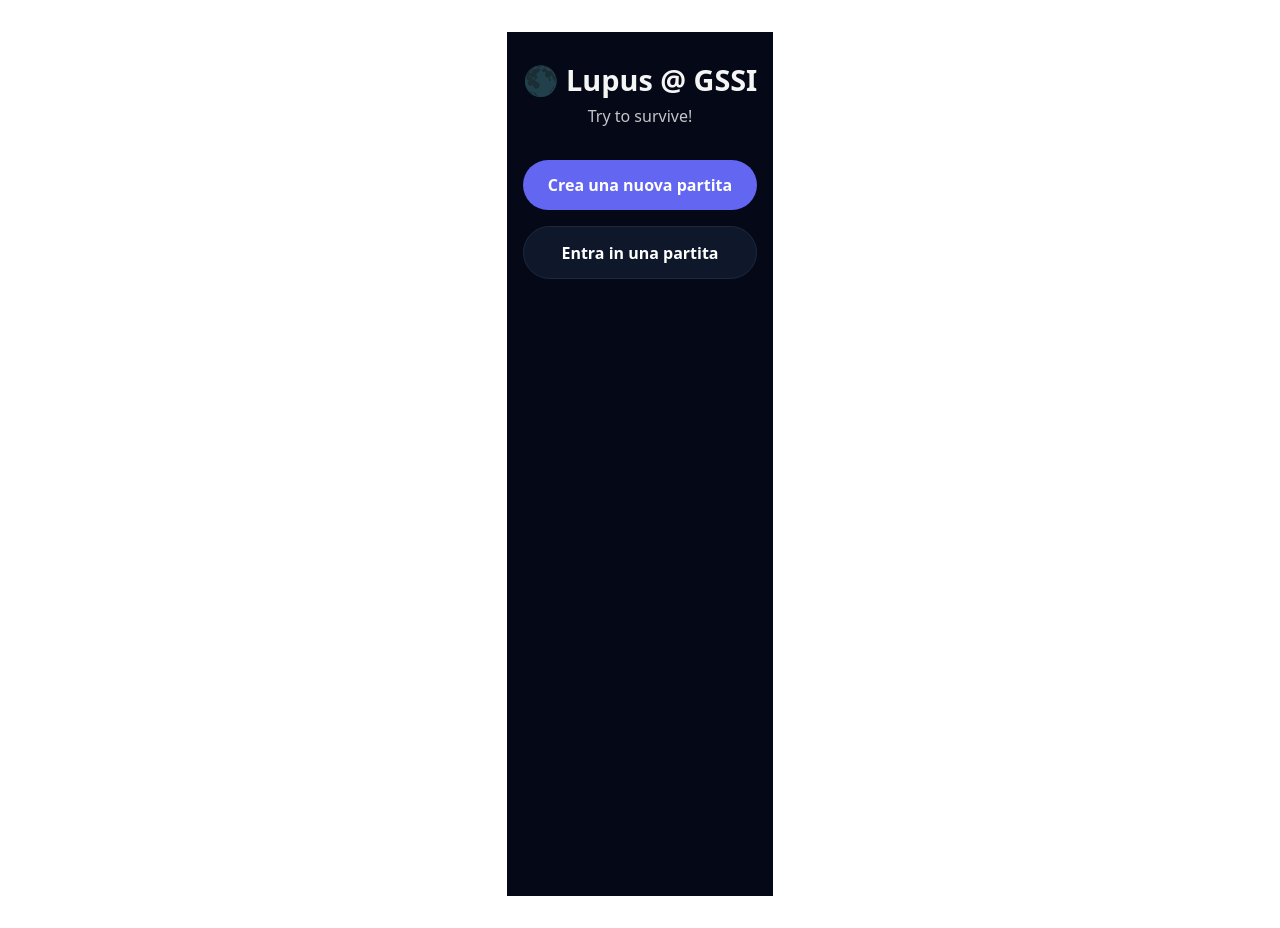
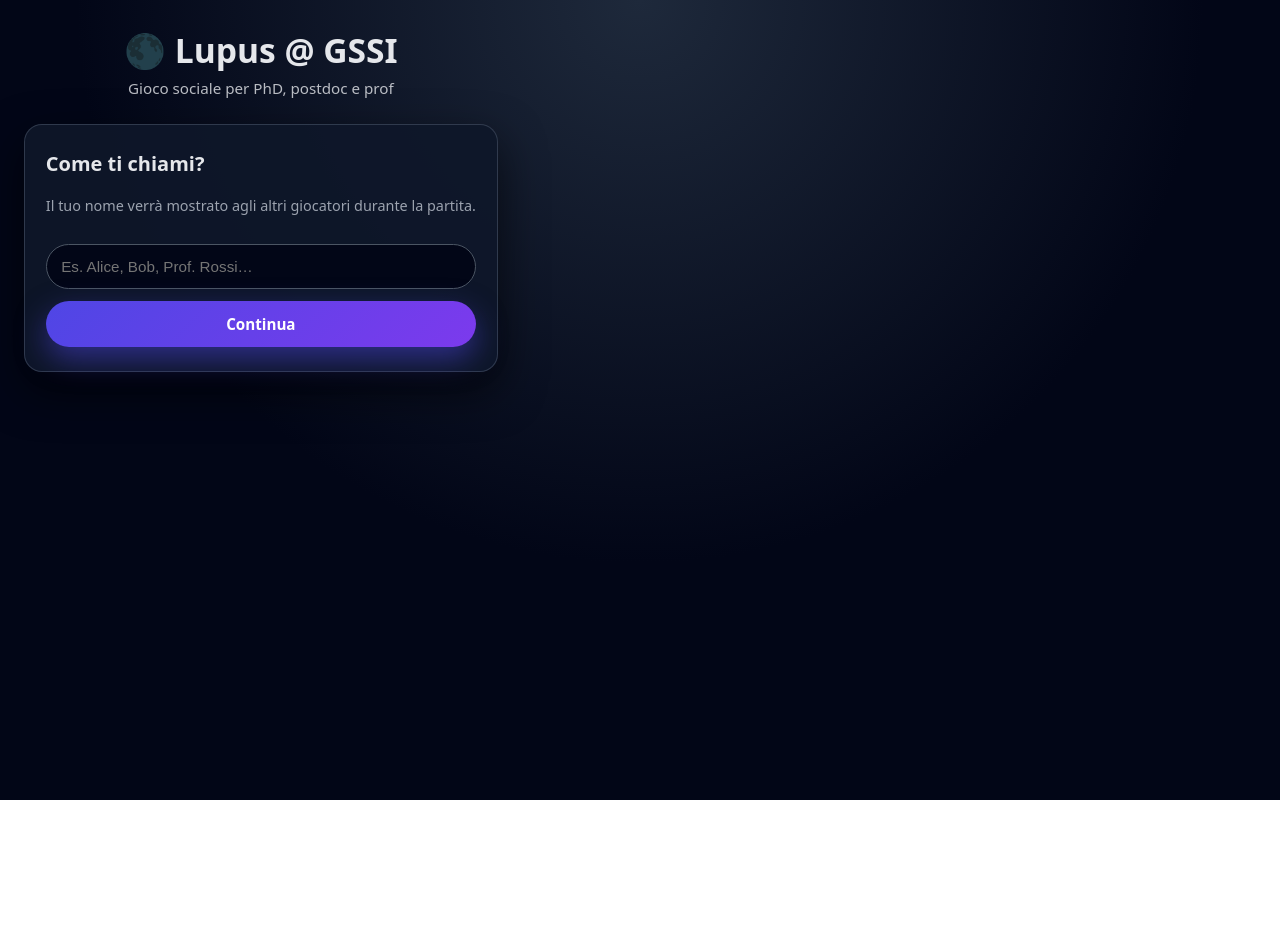
Before and after one commit to gabs-dot/lupus-gssi, a React (Vite) app: page / in a window 1280 px wide. After the commit the page ends 800 px from the top, so only its background shows below. Built offline with nearby package versions, Linux system fonts and the light colour scheme.

Commit message:
Aggiunge nome giocatore e lobby locale

```diff
--- a/src/App.css
+++ b/src/App.css
@@ -1,100 +1,196 @@
-#root {
-  max-width: 1280px;
-  margin: 0 auto;
-  padding: 2rem;
-  text-align: center;
+:root {
+  color-scheme: dark;
 }
 
-.logo {
-  height: 6em;
-  padding: 1.5em;
-  will-change: filter;
-  transition: filter 300ms;
-}
-.logo:hover {
-  filter: drop-shadow(0 0 2em #646cffaa);
-}
-.logo.react:hover {
-  filter: drop-shadow(0 0 2em #61dafbaa);
+*,
+*::before,
+*::after {
+  box-sizing: border-box;
 }
 
-@keyframes logo-spin {
-  from {
-    transform: rotate(0deg);
-  }
-  to {
-    transform: rotate(360deg);
-  }
+body {
+  margin: 0;
+  background: radial-gradient(circle at top, #1e293b 0, #020617 55%);
+  color: #e5e7eb;
+  font-family: system-ui, -apple-system, BlinkMacSystemFont, "Segoe UI",
+    sans-serif;
 }
 
-@media (prefers-reduced-motion: no-preference) {
-  a:nth-of-type(2) .logo {
-    animation: logo-spin infinite 20s linear;
-  }
-}
-
-.card {
-  padding: 2em;
-}
-
-.read-the-docs {
-  color: #888;
-}
 .app {
   min-height: 100vh;
-  background: #050816;
-  color: #f5f5f5;
+  max-width: 640px;
+  margin: 0 auto;
+  padding: 2rem 1.5rem 3rem;
   display: flex;
   flex-direction: column;
-  align-items: center;
-  padding: 2rem 1rem;
-  font-family: system-ui, -apple-system, BlinkMacSystemFont, "Segoe UI", sans-serif;
+  gap: 1.5rem;
 }
 
 .header {
   text-align: center;
-  margin-bottom: 2rem;
 }
 
 .header h1 {
   margin: 0;
-  font-size: 1.8rem;
+  font-size: clamp(1.7rem, 3vw, 2.1rem);
 }
 
 .header p {
-  margin: 0.5rem 0 0;
+  margin-top: 0.5rem;
+  margin-bottom: 0;
   opacity: 0.8;
+  font-size: 0.95rem;
 }
 
-.main {
-  width: 100%;
-  max-width: 400px;
+.card {
+  background: rgba(15, 23, 42, 0.92);
+  border-radius: 18px;
+  padding: 1.5rem 1.3rem;
+  box-shadow: 0 18px 45px rgba(0, 0, 0, 0.6);
+  border: 1px solid rgba(148, 163, 184, 0.25);
   display: flex;
   flex-direction: column;
   gap: 1rem;
 }
 
+.card h2 {
+  margin: 0;
+  font-size: 1.25rem;
+}
+
+.card h3 {
+  margin: 0.5rem 0 0.25rem;
+  font-size: 1rem;
+}
+
+.muted {
+  margin: 0;
+  font-size: 0.9rem;
+  color: #9ca3af;
+}
+
+.tiny {
+  margin: 0.75rem 0 0;
+  font-size: 0.8rem;
+  color: #6b7280;
+}
+
+.form {
+  display: flex;
+  flex-direction: column;
+  gap: 0.75rem;
+  margin-top: 0.75rem;
+}
+
+.input {
+  padding: 0.8rem 0.9rem;
+  border-radius: 999px;
+  border: 1px solid #4b5563;
+  background: #020617;
+  color: #e5e7eb;
+  font-size: 0.95rem;
+  outline: none;
+}
+
+.input:focus {
+  border-color: #6366f1;
+  box-shadow: 0 0 0 1px rgba(99, 102, 241, 0.6);
+}
+
+.error {
+  margin: 0;
+  font-size: 0.8rem;
+  color: #f97373;
+}
+
 .btn {
-  padding: 0.9rem 1.2rem;
+  padding: 0.8rem 1rem;
   border-radius: 999px;
   border: none;
-  font-size: 1rem;
+  font-size: 0.95rem;
   font-weight: 600;
   cursor: pointer;
-  background: #6366f1;
-  color: white;
+  transition: transform 0.05s ease-out, box-shadow 0.1s ease-out,
+    opacity 0.1s ease-out, background 0.15s ease-out;
+  display: inline-flex;
+  align-items: center;
+  justify-content: center;
 }
 
-.btn:hover {
-  opacity: 0.9;
+.btn:active {
+  transform: translateY(1px);
+}
+
+.btn.primary {
+  background: linear-gradient(135deg, #4f46e5, #7c3aed);
+  color: white;
+  box-shadow: 0 12px 30px rgba(79, 70, 229, 0.5);
+}
+
+.btn.primary:hover {
+  opacity: 0.95;
 }
 
 .btn.secondary {
-  background: #0f172a;
-  border: 1px solid #1e293b;
+  background: #020617;
+  border: 1px solid #4b5563;
+  color: #e5e7eb;
 }
 
-.btn.back {
+.btn.secondary:disabled {
+  opacity: 0.4;
+  cursor: not-allowed;
+  box-shadow: none;
+}
+
+.btn.ghost {
   background: transparent;
-  border: 1px solid #64748b;
+  border: 1px solid #4b5563;
+  color: #e5e7eb;
+  margin-top: 0.5rem;
 }
+
+.game-code {
+  margin-top: 0.75rem;
+  display: inline-flex;
+  padding: 0.35rem 0.75rem;
+  border-radius: 999px;
+  border: 1px dashed rgba(148, 163, 184, 0.7);
+  font-family: "SF Mono", ui-monospace, Menlo, Monaco, Consolas, "Liberation Mono",
+    "Courier New", monospace;
+  letter-spacing: 0.08em;
+  font-size: 0.9rem;
+  background: rgba(15, 23, 42, 0.95);
+}
+
+.players {
+  background: rgba(15, 23, 42, 0.85);
+  border-radius: 14px;
+  padding: 0.9rem 0.8rem;
+  border: 1px solid rgba(75, 85, 99, 0.7);
+}
+
+.players ul {
+  list-style: none;
+  padding: 0;
+  margin: 0.3rem 0 0;
+}
+
+.player-item {
+  display: flex;
+  align-items: center;
+  justify-content: space-between;
+  padding: 0.35rem 0.1rem;
+  font-size: 0.95rem;
+}
+
+.badge {
+  font-size: 0.7rem;
+  text-transform: uppercase;
+  letter-spacing: 0.08em;
+  padding: 0.2rem 0.55rem;
+  border-radius: 999px;
+  background: rgba(56, 189, 248, 0.16);
+  border: 1px solid rgba(56, 189, 248, 0.5);
+  color: #7dd3fc;
+}
--- a/src/App.jsx
+++ b/src/App.jsx
@@ -1,46 +1,188 @@
 import { useState } from "react";
 import "./App.css";
 
+// Genera un codice partita tipo "GSSI42"
+function generateGameCode() {
+  const letters = "ABCDEFGHJKLMNPQRSTUVWXYZ";
+  const numbers = "0123456789";
+
+  let part1 = "";
+  for (let i = 0; i < 3; i++) {
+    part1 += letters[Math.floor(Math.random() * letters.length)];
+  }
+
+  let part2 = "";
+  for (let i = 0; i < 3; i++) {
+    part2 += numbers[Math.floor(Math.random() * numbers.length)];
+  }
+
+  return `${part1}-${part2}`;
+}
+
 function App() {
-  const [page, setPage] = useState("home");
+  const [playerName, setPlayerName] = useState("");
+  const [currentGame, setCurrentGame] = useState(null); // { code, hostName, players: [] }
+
+  // 1) Schermata iniziale: chiediamo il nome
+  if (!playerName) {
+    return (
+      <div className="app">
+        <header className="header">
+          <h1>🌑 Lupus @ GSSI</h1>
+          <p>Gioco sociale per PhD, postdoc e prof</p>
+        </header>
+
+        <main className="card">
+          <h2>Come ti chiami?</h2>
+          <p className="muted">
+            Il tuo nome verrà mostrato agli altri giocatori durante la partita.
+          </p>
+          <NameForm onConfirmName={setPlayerName} />
+        </main>
+      </div>
+    );
+  }
+
+  // 2) Se esiste una partita → mostra Lobby
+  if (currentGame) {
+    return (
+      <Lobby
+        playerName={playerName}
+        game={currentGame}
+        onLeaveGame={() => setCurrentGame(null)}
+      />
+    );
+  }
+
+  // 3) Home dopo aver inserito il nome
+  return (
+    <div className="app">
+      <header className="header">
+        <h1>🌑 Lupus @ GSSI</h1>
+        <p>Benvenutə, {playerName}.</p>
+      </header>
+
+      <main className="card">
+        <h2>Nuova o esistente?</h2>
+        <p className="muted">
+          Puoi creare una nuova partita e condividere il codice, oppure (più
+          avanti) entrare in una partita esistente.
+        </p>
+
+        <button
+          className="btn primary"
+          onClick={() => {
+            const code = generateGameCode();
+            const newGame = {
+              code,
+              hostName: playerName,
+              players: [
+                {
+                  id: "host",
+                  name: playerName,
+                  isHost: true,
+                },
+              ],
+            };
+            setCurrentGame(newGame);
+          }}
+        >
+          Crea una nuova partita
+        </button>
+
+        <button className="btn secondary" disabled>
+          Entra in una partita (presto)
+        </button>
+
+        <p className="tiny">
+          Per ora la modalità “Entra in una partita” sarà attivata quando
+          colleghiamo il backend (Supabase/Firebase).
+        </p>
+      </main>
+    </div>
+  );
+}
+
+// Component per chiedere il nome
+function NameForm({ onConfirmName }) {
+  const [value, setValue] = useState("");
+  const [error, setError] = useState("");
+
+  function handleSubmit(e) {
+    e.preventDefault();
+    const trimmed = value.trim();
+
+    if (!trimmed) {
+      setError("Scrivi almeno un carattere 😄");
+      return;
+    }
+    if (trimmed.length > 20) {
+      setError("Tienilo sotto i 20 caratteri.");
+      return;
+    }
+
+    setError("");
+    onConfirmName(trimmed);
+  }
+
+  return (
+    <form onSubmit={handleSubmit} className="form">
+      <input
+        className="input"
+        placeholder="Es. Alice, Bob, Prof. Rossi…"
+        value={value}
+        onChange={(e) => setValue(e.target.value)}
+      />
+      {error && <p className="error">{error}</p>}
+      <button type="submit" className="btn primary">
+        Continua
+      </button>
+    </form>
+  );
+}
+
+// Schermata Lobby (dopo "Crea partita")
+function Lobby({ game, playerName, onLeaveGame }) {
+  const isHost = game.hostName === playerName;
 
   return (
     <div className="app">
       <header className="header">
         <h1>🌑 Lupus @ GSSI</h1>
-        <p>Try to survive!</p>
+        <p>Codice partita</p>
+        <div className="game-code">{game.code}</div>
       </header>
 
-      {page === "home" && (
-        <main className="main">
-          <button onClick={() => setPage("create")} className="btn">
-            Crea una nuova partita
+      <main className="card">
+        <h2>Lobby</h2>
+        <p className="muted">
+          Condividi il codice con gli altri giocatori. In questa versione
+          l&apos;app funziona ancora solo localmente sul tuo dispositivo; tra
+          poco la collegheremo al backend per far entrare davvero gli altri.
+        </p>
+
+        <section className="players">
+          <h3>Giocatori nella lobby</h3>
+          <ul>
+            {game.players.map((p) => (
+              <li key={p.id} className="player-item">
+                <span>{p.name}</span>
+                {p.isHost && <span className="badge">Host</span>}
+              </li>
+            ))}
+          </ul>
+        </section>
+
+        {isHost && (
+          <button className="btn primary" disabled>
+            Avvia partita (presto)
           </button>
-          <button onClick={() => setPage("join")} className="btn secondary">
-            Entra in una partita
-          </button>
-        </main>
-      )}
+        )}
 
-      {page === "create" && (
-        <main className="main">
-          <h2>Crea partita</h2>
-          <p>(Qui più avanti metteremo il form per creare una stanza)</p>
-          <button onClick={() => setPage("home")} className="btn back">
-            ← Torna alla home
-          </button>
-        </main>
-      )}
-
-      {page === "join" && (
-        <main className="main">
-          <h2>Entra in una partita</h2>
-          <p>(Qui più avanti metteremo il codice partita da inserire)</p>
-          <button onClick={() => setPage("home")} className="btn back">
-            ← Torna alla home
-          </button>
-        </main>
-      )}
+        <button className="btn ghost" onClick={onLeaveGame}>
+          Esci dalla partita
+        </button>
+      </main>
     </div>
   );
 }
```
